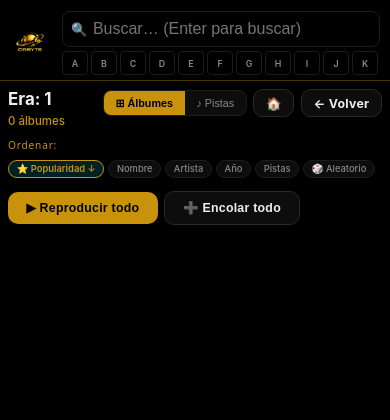
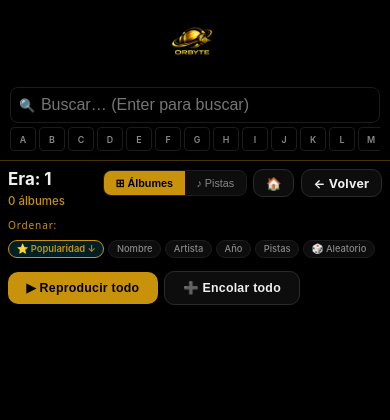
Before and after one commit to orbytedirector-cmd/Orbyte, a Flask app: page /era/1 in a window 390 px wide. Shown: the top 420 px of the page. Run offline with Flask 3, Linux system fonts and the light colour scheme; data that the repository does not hold is empty.

Commit message:
Ajuste Logo Responsivo en 1fila exclusiva y central.

```diff
--- a/static/style.css
+++ b/static/style.css
@@ -1388,15 +1388,30 @@ input:checked + .toggle-track:before { transform:translateX(16px); }
   .base-container { padding-bottom: var(--player-h); overflow-x: hidden; }
   .main-content   { padding: 8px 8px 0; }
 
-  /* ─── Header: auto-height, logo left + search/alphabet stacked right ── */
+  /* ─── Header: 2 filas — logo centrado y grande arriba, buscador +
+     alfabeto abajo en su propia fila a ancho completo. Antes logo y
+     buscador iban lado a lado y el logo se quedaba chico (44px) para no
+     chocar con el buscador. Con cada uno en su fila el logo puede crecer
+     sin apretar nada más. Esto agrega ~55px de alto al header (más
+     scroll en el contenido), sin ocultar ni recortar ningún elemento. */
   .header { padding: 0 10px; height: auto; }
-  .header-top { padding: 6px 0 0; gap: 8px; flex-wrap: nowrap; height: auto; align-items: center; }
-  .logo-icon-img { height: 44px; } /* antes 34.5px — muy chico como touch-target siendo el botón de volver al home; 44px es el mínimo recomendado por Apple HIG */
-  .logo-link { padding: 4px 0; } /* un poco de aire extra alrededor para agrandar el área táctil sin agrandar más la imagen */
+  .header-top {
+    flex-direction: column;
+    align-items: stretch; /* logo-link y header-search-wrap ocupan el ancho completo, cada uno en su propia fila */
+    padding: 8px 0 4px;
+    gap: 6px;
+    flex-wrap: nowrap;
+    height: auto;
+  }
+  .logo-link {
+    justify-content: center; /* centra el logo dentro de su fila de ancho completo */
+    padding: 2px 0;
+  }
+  .logo-icon-img { height: 64px; } /* antes 44px (compartía fila con el buscador) — con fila propia puede destacar más */
   .logo-wordmark { font-size: 0.82rem; letter-spacing: 0.1em; }
   .logo-img { height: 30px; }
   .logo-text { display: none; }
-  .header-search-wrap { flex: 1; gap: 0.2rem; min-width: 0; }
+  .header-search-wrap { flex: none; gap: 0.2rem; min-width: 0; } /* ya no reparte ancho con el logo (flex:1 solo aplicaba en fila) */
   .search-container { max-width: 100%; }
   .alphabet-bar {
     overflow-x: auto; flex-wrap: nowrap; padding: 2px 0 5px;
@@ -1486,6 +1501,18 @@ input:checked + .toggle-track:before { transform:translateX(16px); }
     row-gap: 3px !important;
     overflow: hidden !important;
     align-items: stretch !important;
+    /* Por qué "desaparece" el player en iOS Safari: es un bug conocido de
+       WebKit — un elemento position:fixed que además usa backdrop-filter
+       (como este) puede quedar fuera de la capa de composición durante el
+       scroll con inercia, y el navegador lo deja de pintar hasta que el
+       scroll termina del todo (parpadea o se hace invisible unos instantes).
+       Forzar su propia capa con translateZ(0) es el workaround estándar:
+       mantiene el player compuesto de forma independiente del contenido
+       que se desplaza por debajo. No cambia nada visualmente. */
+    transform: translateZ(0) !important;
+    -webkit-transform: translateZ(0) !important;
+    backface-visibility: hidden !important;
+    -webkit-backface-visibility: hidden !important;
   }
 
   /* Desenvuelve el wrapper: sus hijos pasan a ser ítems directos de la grilla */
@@ -1647,6 +1674,13 @@ input:checked + .toggle-track:before { transform:translateX(16px); }
     padding: 0 1rem;
     height: var(--player-h);
     gap: 0.75rem;
+    /* Mismo workaround que en el bloque portrait: evita que iOS Safari
+       deje de pintar este position:fixed + backdrop-filter durante el
+       scroll con inercia (ver comentario detallado más arriba). */
+    transform: translateZ(0) !important;
+    -webkit-transform: translateZ(0) !important;
+    backface-visibility: hidden !important;
+    -webkit-backface-visibility: hidden !important;
   }
 
   /* restore desktop-like 3-column layout */
```
